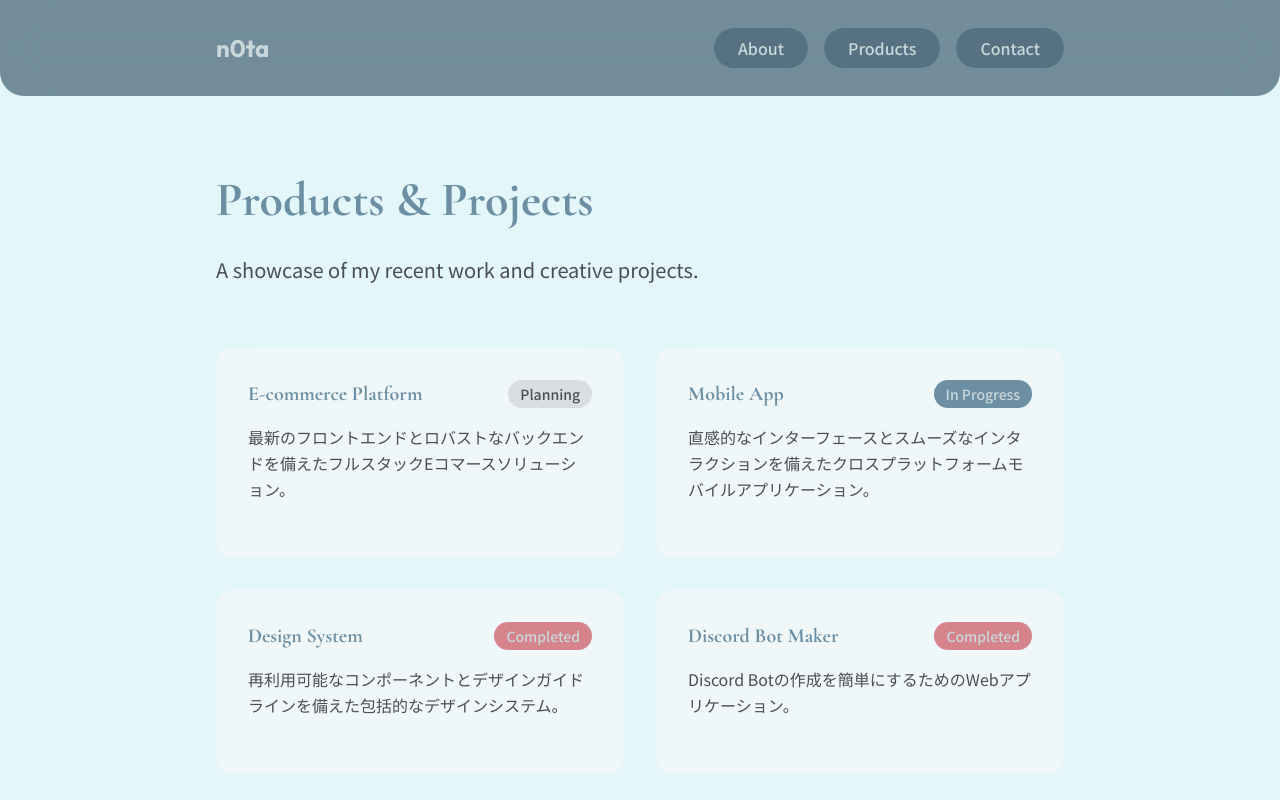
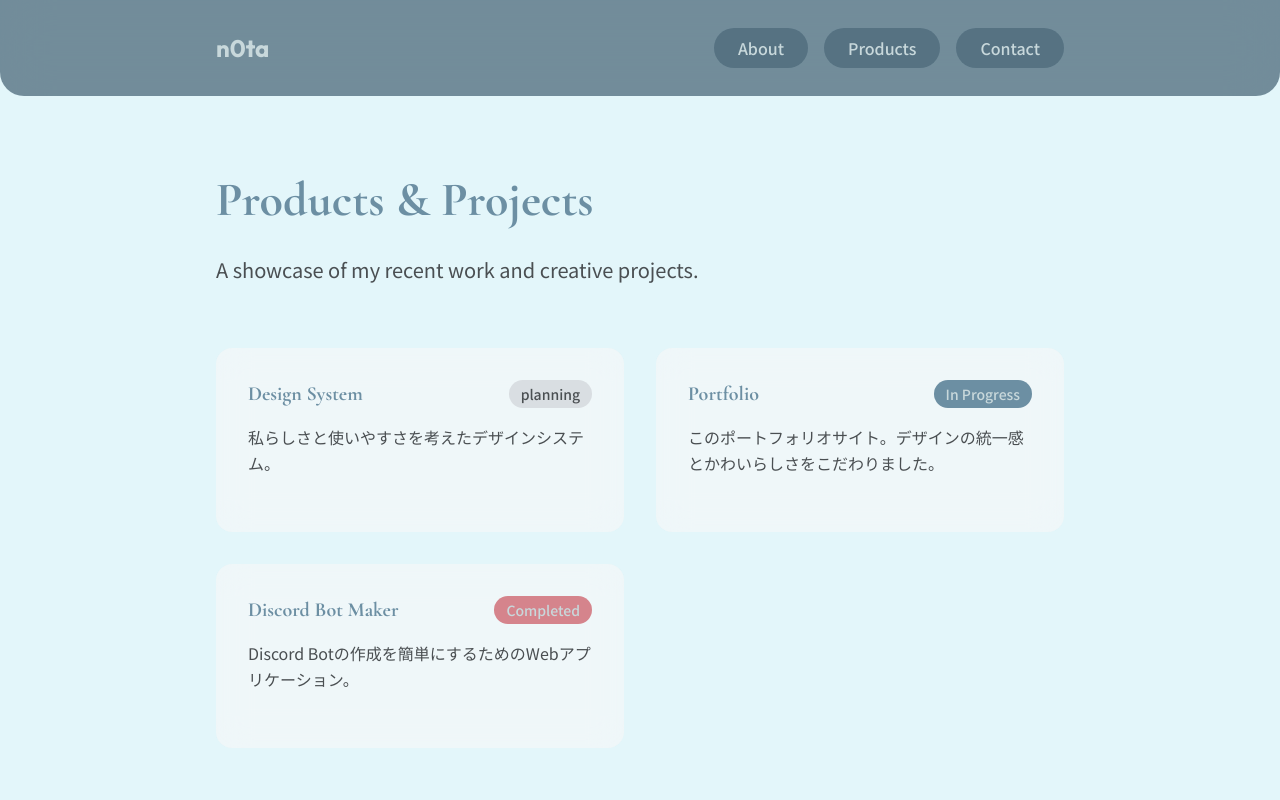
Before and after one commit to ryokcha/n0ta, a Next.js app: page /products in a window 1280 px wide. Shown: the top 800 px of the page. Built offline with nearby package versions, Linux system fonts and the light colour scheme; a web font is replaced by a local one.

Commit message:
productの内容をパーソナライズ

```diff
--- a/app/data/products.ts
+++ b/app/data/products.ts
@@ -60,52 +60,35 @@ export const products: Product[] = [
     status: "Completed",
   },
   // ========================================
-  // プロダクト 2: Design System
+  // プロダクト 2: Portfolio
   // ========================================
   // 詳細ページURL: /products/2
   {
     id: 2,
-    title: "Design System",
-    description: "再利用可能なコンポーネントとデザインガイドラインを備えた包括的なデザインシステム。",
-    fullDescription: "Design Systemは、複数のプロジェクト間で一貫したデザイン言語を実現するために開発された包括的なコンポーネントライブラリとデザインガイドラインです。Figmaでの設計から実装まで、デザインと開発の効率化を実現しています。",
-    background: "複数のプロジェクトで同じUIコンポーネントを何度も作成している課題に直面し、統一的で保守性の高いデザインシステムの必要性を感じて開発しました。",
+    title: "Portfolio",
+    description: "このポートフォリオサイト。デザインの統一感とかわいらしさをこだわりました。",
+    fullDescription: "n0taは苗字の「なかい」からトナカイを連想し、ラテン語でトナカイを示す「nota」をもじって名付けました。GitHubから自分の使用している技術をリアルタイムで見られるようにするなど、細部で新しい技術を取り入れるようにしました。自らの活動に応じて随時更新し、私の成長の足跡を残そうと考えています。デザインは若さや可能性を示す青を基調に、女性らしさを演出するために差し色としてピンクを用いています。",
+    background: "さまざまな方と出会う機会が増えたため、自分についてもっと知ってもらうためのポートフォリオサイトを作成しました。",
     teamSize: 1,
-    role: "デザインシステム設計、Figmaドキュメント作成、コンポーネント実装",
-    technologies: ["Figma", "React", "Storybook", "TypeScript", "CSS-in-JS"],
-    githubUrl: "https://github.com/ryokcha/design-system",
-    status: "Completed",
+    role: "プロジェクト全体",
+    technologies: ["React", "TypeScript","Github API", "Vercel"],
+    githubUrl: "https://github.com/ryokcha/n0ta",
+    status: "In Progress",
   },
   // ========================================
-  // プロダクト 3: Mobile App
+  // プロダクト 3: Design System
   // ========================================
   // 詳細ページURL: /products/3
   {
     id: 3,
-    title: "Mobile App",
-    description: "直感的なインターフェースとスムーズなインタラクションを備えたクロスプラットフォームモバイルアプリケーション。",
-    fullDescription: "Mobile Appは、iOSとAndroidの両プラットフォームで動作するクロスプラットフォームモバイルアプリケーションです。直感的なナビゲーションとスムーズなアニメーションにより、ユーザーエンゲージメントを高めています。",
-    background: "モバイルアプリケーション開発スキルを習得し、幅広いデバイスで動作するアプリケーションの設計・実装方法を学ぶために開発しています。",
-    teamSize: 2,
-    role: "UI/UXデザイン、アプリケーション開発、ユーザーテスト",
-    technologies: ["React Native", "Expo", "TypeScript", "Redux", "Firebase"],
-    status: "In Progress",
-  },
-  // ========================================
-  // プロダクト 4: E-commerce Platform
-  // ========================================
-  // 詳細ページURL: /products/4
-  {
-    id: 4,
-    title: "E-commerce Platform",
-    description: "最新のフロントエンドとロバストなバックエンドを備えたフルスタックEコマースソリューション。",
-    fullDescription: "E-commerce Platformは、完全なショッピング体験を提供するフルスタックEコマースソリューションです。商品管理、ユーザー認証、決済機能、注文管理など、実際のEコマースビジネスに必要な機能を実装予定です。",
-    background: "フルスタック開発スキルを習得し、複雑なビジネスロジックを伴うアプリケーション開発の経験を積むために計画されたプロジェクトです。",
-    teamSize: 3,
-    role: "アーキテクチャ設計、フロントエンド開発、バックエンドAPI設計",
-    technologies: ["Next.js", "Node.js", "Express", "PostgreSQL", "Stripe", "Docker"],
-    githubUrl: "https://github.com/ryokcha/ecommerce-platform",
-    status: "Planning",
+    title: "Design System",
+    description: "私らしさと使いやすさを考えたデザインシステム。",
+    fullDescription: "デザインシステムは、私のプロダクトに一貫性を持たせるために作成されたガイドラインとコンポーネントのセットです。これにより、開発プロセスが効率化され、ユーザー体験が向上します。",
+    background: "さまざまなプロダクトの開発を行うにつれてデザインを1から考えることに不便さを感じたため、私のプロダクトに一貫性を持たせるデザインシステムを作ろうと考えました。",
+    teamSize: 1,
+    role: "全体の設計とコンポーネント作成",
+    technologies: ["Figma"],
+    status: "planning",
   },
 
-
 ];
--- a/app/products/page.tsx
+++ b/app/products/page.tsx
@@ -65,8 +65,8 @@ export default function Products() {
         </section>
 
         {/* Closing Message */}
-        <section className="bg-[#fcf7f8]/50 backdrop-blur-lg rounded-3xl p-12 text-center">
-          <h2 className="text-4xl text-[#6C8FA3] leading-relaxed" style={{ fontFamily: "var(--font-cormorant-garamond)" }}>
+        <section className="bg-[#D5848C]/50 backdrop-blur-lg rounded-3xl p-12 text-center">
+          <h2 className="text-6xl font-bold text-[#6C8FA3] leading-relaxed" style={{ fontFamily: "var(--font-cormorant-garamond)" }}>
             Un roseau pensant
           </h2>
         </section>
```
